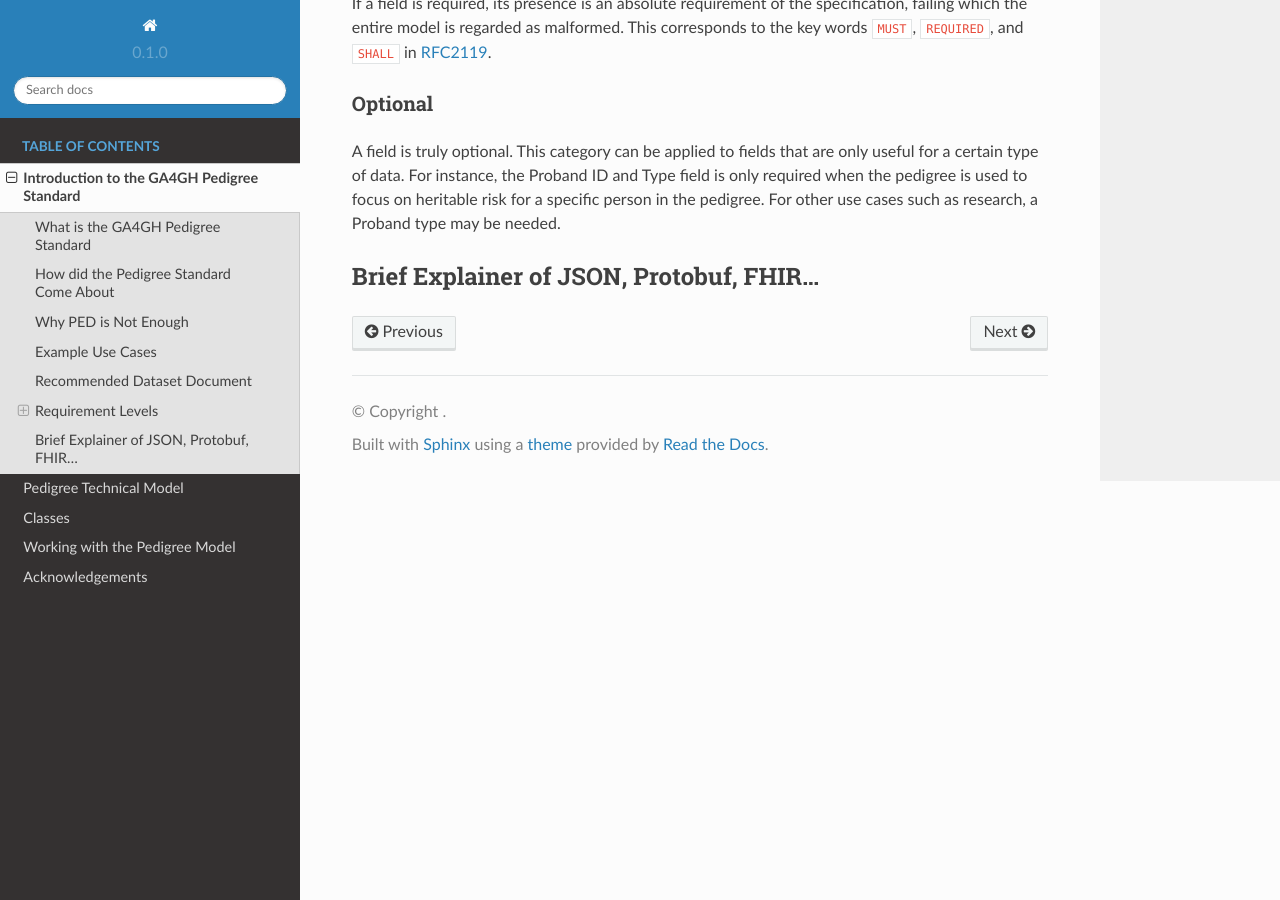
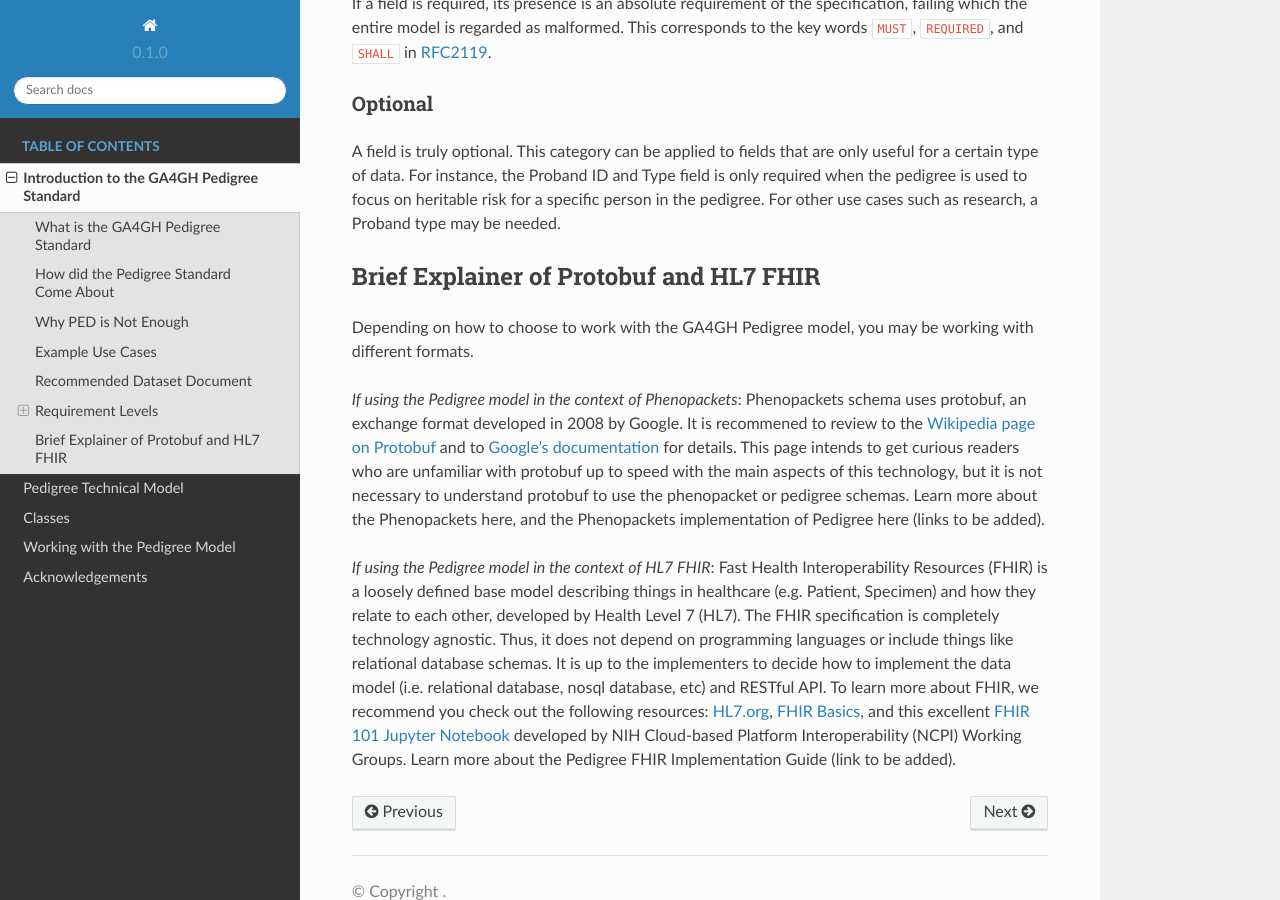
Before and after one commit to ga4gh/pedigree, a Sphinx documentation site: the page built from docs/source/introduction.rst, in a window 1280 px wide and 900 px high, scrolled down 2678 px. Built offline with Sphinx 7.4.7 and the Read the Docs theme 2.0.0, drawn with Linux system fonts in a browser that asks for light colours.

Commit message:
Update introduction.rst
Added brief explainer of protobuf and HL7 FHIR

```diff
--- a/docs/source/introduction.rst
+++ b/docs/source/introduction.rst
@@ -69,5 +69,10 @@ Optional
 A field is truly optional. This category can be applied to fields that are only useful for a certain type of data. For
 instance, the Proband ID and Type field is only required when the pedigree is used to focus on heritable risk for a specific person in the pedigree. For other use cases such as research, a Proband type may be needed.
 
-Brief Explainer of JSON, Protobuf, FHIR...
+Brief Explainer of Protobuf and HL7 FHIR
 ======
+Depending on how to choose to work with the GA4GH Pedigree model, you may be working with different formats.
+
+*If using the Pedigree model in the context of Phenopackets*: Phenopackets schema uses protobuf, an exchange format developed in 2008 by Google. It is recommened to review to the `Wikipedia page on Protobuf <https://en.wikipedia.org/wiki/Protocol_Buffers>`_ and to `Google’s documentation <https://developers.google.com/protocol-buffers/>`_ for details. This page intends to get curious readers who are unfamiliar with protobuf up to speed with the main aspects of this technology, but it is not necessary to understand protobuf to use the phenopacket or pedigree schemas. Learn more about the Phenopackets here, and the Phenopackets implementation of Pedigree here (links to be added).
+
+*If using the Pedigree model in the context of HL7 FHIR*: Fast Health Interoperability Resources (FHIR) is a loosely defined base model describing things in healthcare (e.g. Patient, Specimen) and how they relate to each other, developed by Health Level 7 (HL7). The FHIR specification is completely technology agnostic. Thus, it does not depend on programming languages or include things like relational database schemas. It is up to the implementers to decide how to implement the data model (i.e. relational database, nosql database, etc) and RESTful API. To learn more about FHIR, we recommend you check out the following resources: `HL7.org <http://hl7.org/fhir/index.html>`_, `FHIR Basics <https://smilecdr.com/docs/tutorial_and_tour/fhir_basics.html#fhir-basics>`_, and this excellent `FHIR 101 Jupyter Notebook <https://github.com/NIH-NCPI/fhir-101>`_ developed by NIH Cloud-based Platform Interoperability (NCPI) Working Groups. Learn more about the Pedigree FHIR Implementation Guide (link to be added).
```
